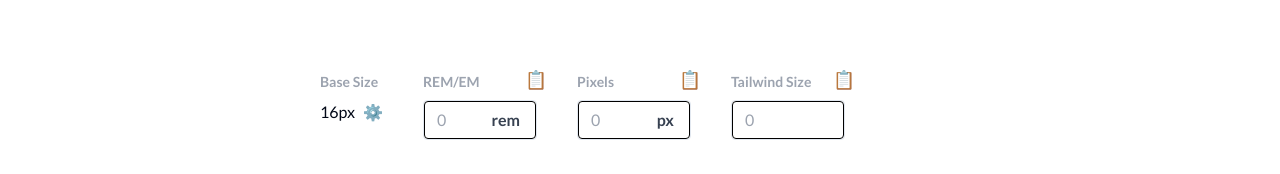
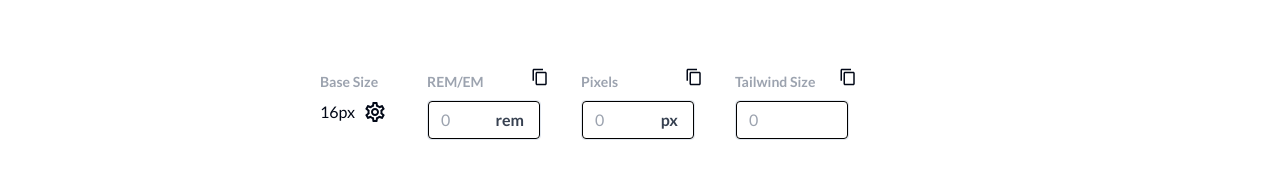
Before and after one commit to chingu-voyages/devex.tools, a React (Vite) app in the folder fetools-app/: page /units in a window 1280 px wide. Shown: the part 236-410 px from the top of the page. Built offline with nearby package versions, Linux system fonts and the light colour scheme.

Commit message:
Use react-icons library to update clipboard icon in CopyButton and Base Size gear icon in UnitConverter

```diff
--- a/fetools-app/src/components/CopyButton.jsx
+++ b/fetools-app/src/components/CopyButton.jsx
@@ -1,3 +1,6 @@
+import React from "react";
+import { MdContentCopy } from "react-icons/md";
+
 function CopyButton({ onCopy }) {
   const handleCopy = () => {
     const textToCopy = onCopy();
@@ -13,7 +16,11 @@ function CopyButton({ onCopy }) {
     }
   };
 
-  return <button onClick={handleCopy}>📋</button>;
+  return (
+    <button onClick={handleCopy}>
+      <MdContentCopy />
+    </button>
+  );
 }
 
 export default CopyButton;
--- a/fetools-app/src/pages/UnitConverter.jsx
+++ b/fetools-app/src/pages/UnitConverter.jsx
@@ -7,6 +7,7 @@ import CodeBlock from "../components/CodeBlock";
 import TabSwitcher from "../components/TabSwitcher";
 
 import React, { useState, useRef } from "react";
+import { MdOutlineSettings } from "react-icons/md";
 
 // Function component UnitConverter for converting units between pixels, em/rem, and Tailwind utility classes
 
@@ -433,7 +434,9 @@ function UnitConverter() {
                 ) : (
                   <span className="mr-2">{basePixelSize}px</span>
                 )}
-                <button onClick={handleCogClick}>⚙️</button>
+                <button onClick={handleCogClick} style={{ fontSize: "24px" }}>
+                  <MdOutlineSettings />
+                </button>
               </div>
             )}
           </div>
```
